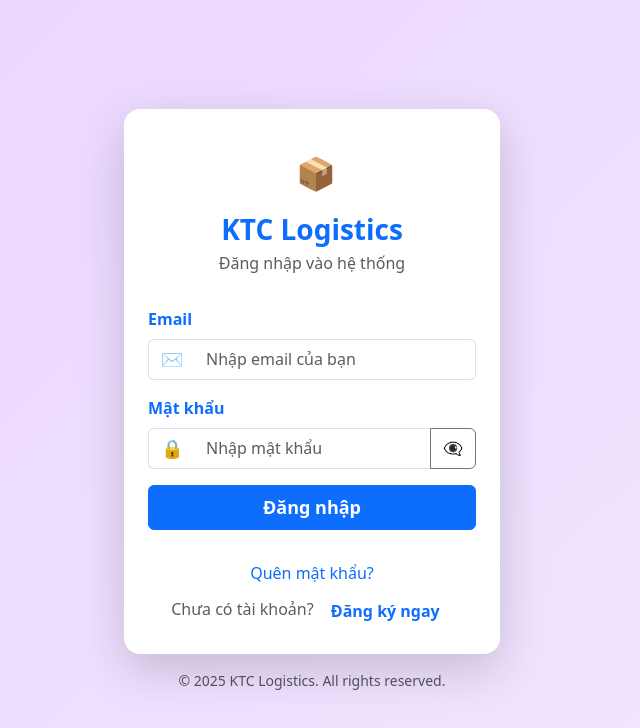
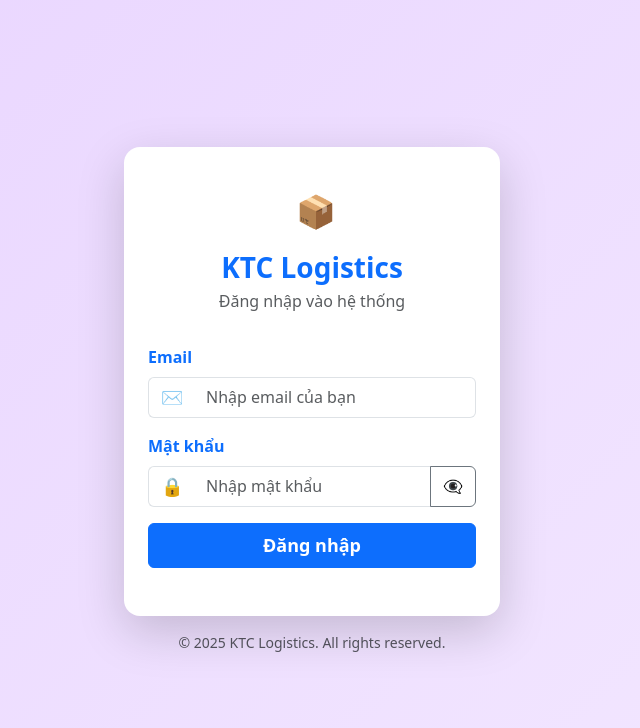
Before and after one commit to Quinh2003/PROJECT_KTC_2025, a React (Vite) app in the folder reactjs-project/: page / in a window 1280 px wide. Shown: the top 728 px of the page, without its empty margins (328-968 px from the left). Built offline with nearby package versions, Linux system fonts and the light colour scheme.

Commit message:
feat: login form

```diff
--- a/reactjs-project/src/components/LoginForm.tsx
+++ b/reactjs-project/src/components/LoginForm.tsx
@@ -94,23 +94,6 @@ export default function LoginForm({ onLogin }: { onLogin: (user: User) => void }
             </button>
           </form>
           <div className="text-center mt-3">
-            <button
-              type="button"
-              className="btn btn-link text-decoration-none text-primary"
-              onClick={() => setShowDemo(!showDemo)}
-            >
-              {showDemo ? "Ẩn tài khoản demo" : "Quên mật khẩu?"}
-            </button>
-            <div className="text-muted">
-              Chưa có tài khoản?{" "}
-              <button
-                type="button"
-                className="btn btn-link text-decoration-none text-primary fw-semibold"
-                onClick={() => setShowDemo(!showDemo)}
-              >
-                Đăng ký ngay
-              </button>
-            </div>
           </div>
           {showDemo && (
             <div className="mt-4 pt-3 border-top">
```
